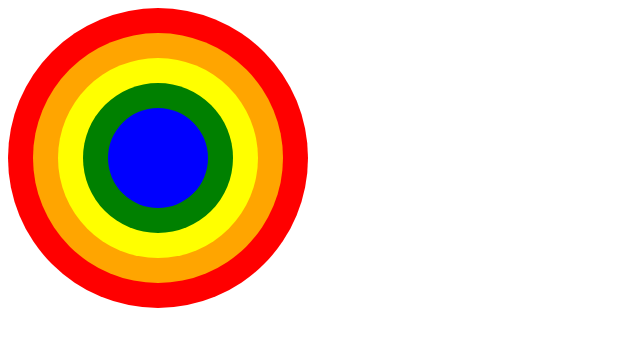
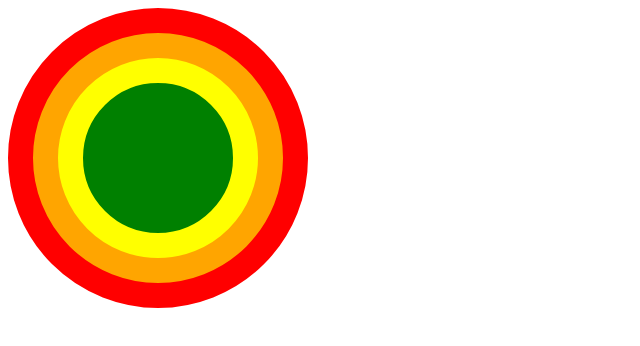
Before and after one commit to acciojob/rainbow-circles-nikhilpatel9, a website: page main.html in a window 1280 px wide. Shown: the whole page, without its empty margins (0-640 px from the left). Drawn offline with Linux system fonts and the light colour scheme.

Commit message:
created a submission

```diff
--- a/main.html
+++ b/main.html
@@ -10,12 +10,7 @@
     <!-- the entire body must be written by student -->
     <div id="outer">
         <div id="middle">
-            <div id="inner">
-				<div id="outer1">
-        <div id="middle1">
-            <div id="inner1"></div>
-        </div>
-    </div>
+
 			</div>
         </div>
     </div>
--- a/styles.css
+++ b/styles.css
@@ -1,50 +1,33 @@
-/*  your css code here. If applicable */
-#outer{
+* {
+  box-sizing: border-box;
+}
 
-	background-color:#ff0000;
-	width:300px;
-	height:300px;
-	border-radius:50%;
-
+#outer {
+  border: 25px solid #ff0000;
+  background-color: #ffa500;
+  width: 300px;
+  height: 300px;
+  border-radius: 50%;
   display: grid;
   place-items: center;
 }
-#middle{
 
-	background-color:#ffa500;
-	width:250px;
-	height:250px;
-	border-radius:50%;
+#middle {
+  border: 25px solid #ffff00;
+  background-color: #008000;
+  width: 200px;
+  height: 200px;
+  border-radius: 50%;
   display: grid;
   place-items: center;
 }
-#inner{
-	background-color:#ffff00;
-	width:200px;
-	height:200px;
-	border-radius:50%;
+
+#inner {
+  border: 25px solid #0000ff;
+  background-color: #800080;
+  width: 100px;
+  height: 100px;
+  border-radius: 50%;
   display: grid;
   place-items: center;
 }
-/*  your css code here. If applicable */
-#outer1{
-	background-color:#008000;
-	width:150px;
-	height:150px;
-	border-radius:50%;
-	  display: grid;
-    place-items: center;
-}
-#middle1{
-	background-color:#0000ff;
-	width:100px;
-	height:100px;
-	border-radius:50%;
-	align-content:center;
-}
-#inner1{
-	background-color:##800080;
-	width:50px;
-	height:50px;
-	border-radius:50%;
-}
```
Lines whose indentation alone changed are shown as unchanged.
